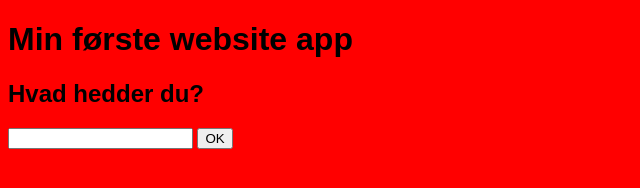
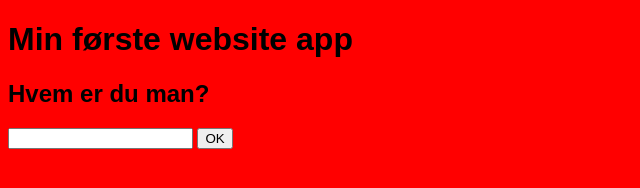
Before and after one commit to Jasa95/nyt-projekt, a plain HTML site: page index.html in a window 1280 px wide. Shown: the full height of the page, 0-640 px from the left. Drawn offline with Linux system fonts and the light colour scheme.

Commit message:
Jasa website

```diff
--- a/app.js
+++ b/app.js
@@ -4,7 +4,7 @@
 //console.log("Hi Student!")
 //console.log("This is my first Javascript!")
 
-// Du kan se hvordan du styler hjemmesiden på mdn web docs
+// Du kan se hvordan du styler hjemmesiden på mdn web docs.
 
 function sayHallo(){
 document.querySelector("h3").textContent = "Hej " + document.querySelector("input").value;
--- a/index.html
+++ b/index.html
@@ -9,7 +9,7 @@
 </head>
 <body>
     <h1>Min første website app</h1>
-    <h2>Hvad hedder du?</h2>
+    <h2>Hvem er du man?</h2>
 
     <input>
     <button>OK</button>
```
